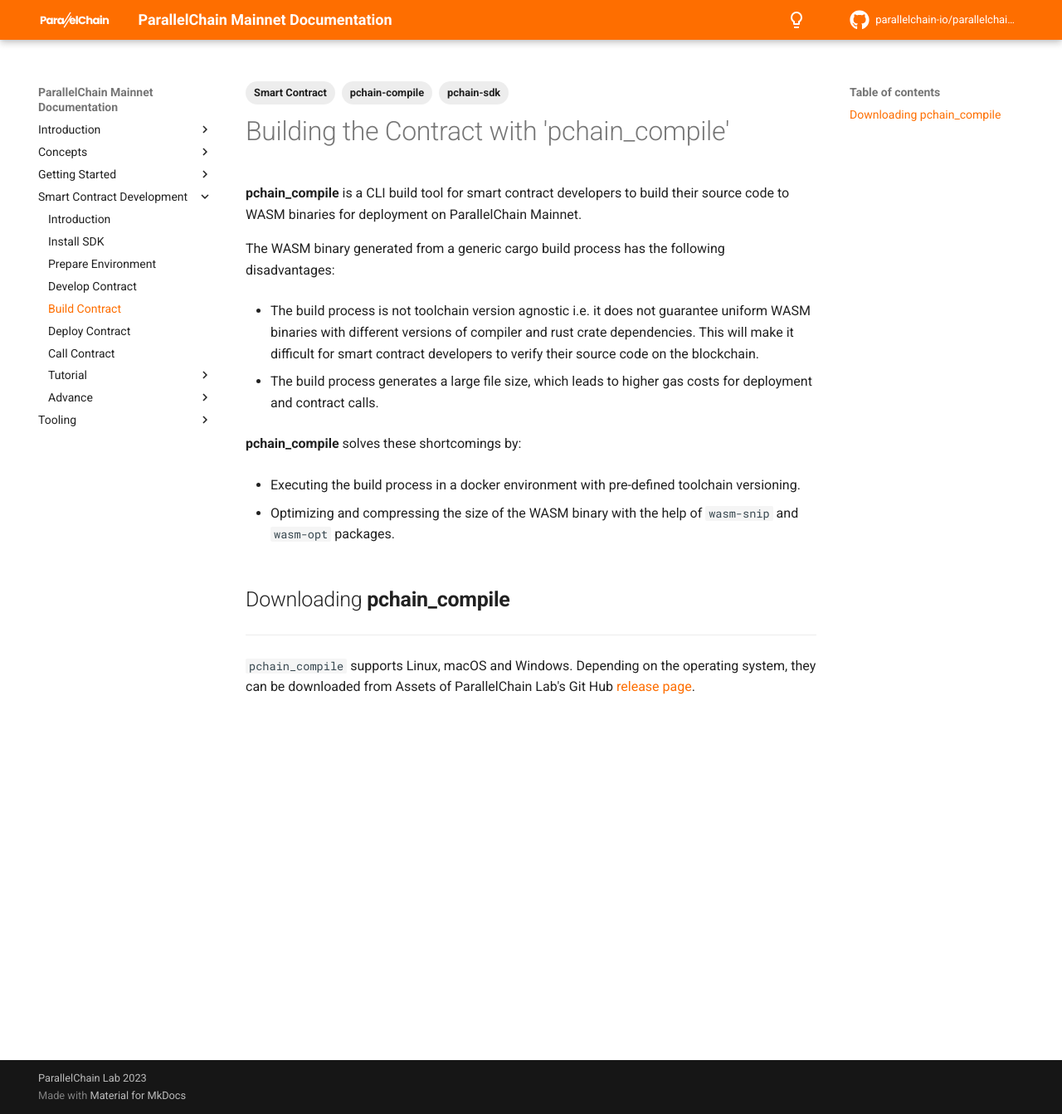
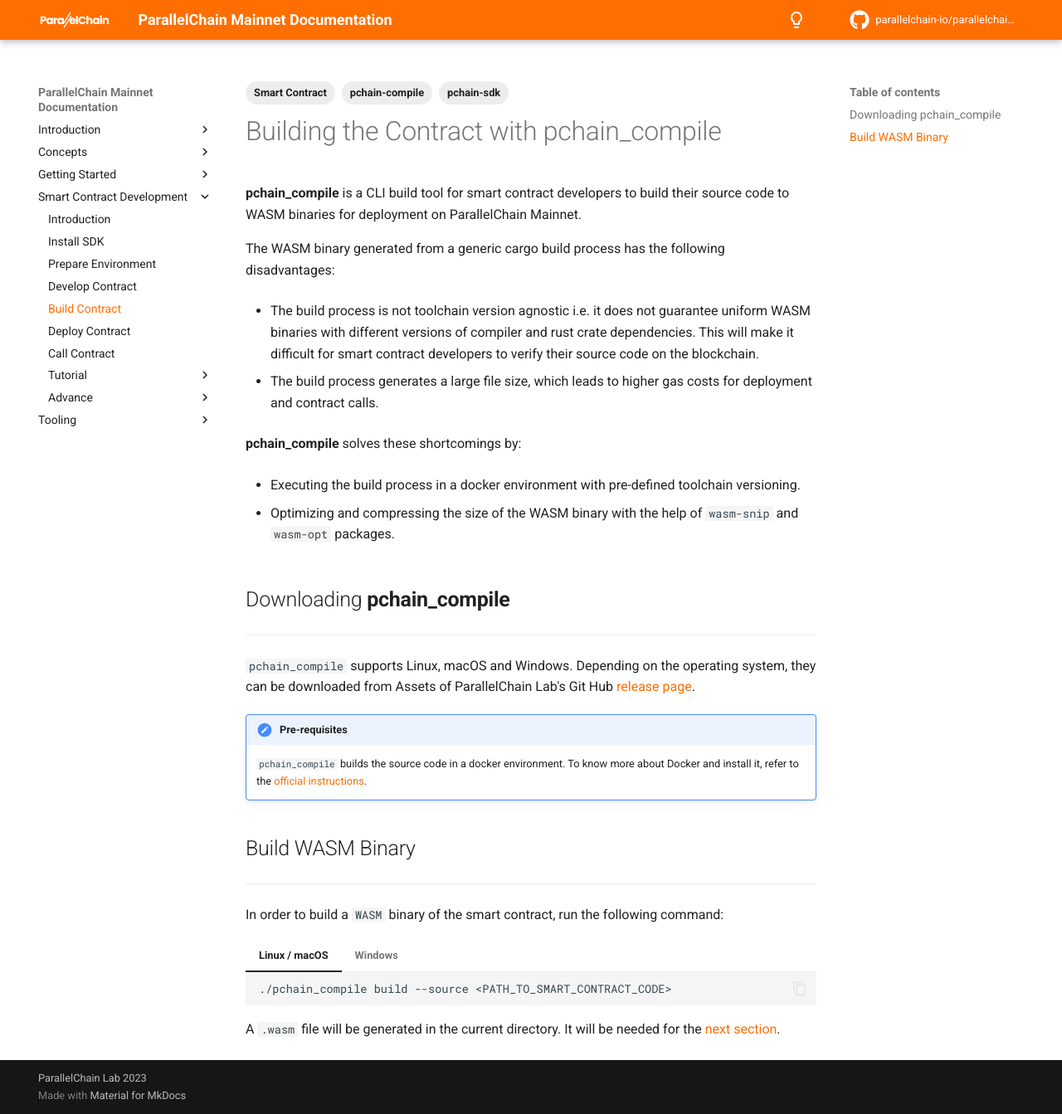
Before and after one commit to parallelchain-io/parallelchain-docs, an MkDocs documentation site: the page built from docs/smart_contract_sdk/build_contract.md, in a window 1280 px wide and 1343 px high. Shown: the whole window at 83% size. Built offline with MkDocs 1.6.1 and Material for MkDocs 9.7.7, drawn with Linux system fonts in a browser that asks for light colours; comment, search, counter and statistics services are not loaded.

Commit message:
Updated instructions for SDK

````diff
--- a/docs/smart_contract_sdk/build_contract.md
+++ b/docs/smart_contract_sdk/build_contract.md
@@ -5,7 +5,7 @@
   - Smart Contract
 ---
 
-# Building the Contract with 'pchain_compile'
+# Building the Contract with pchain_compile
 
 **pchain_compile** is a CLI build tool for smart contract developers to build their source code to WASM binaries for deployment on
 ParallelChain Mainnet.
@@ -28,3 +28,24 @@
 ---
 
 `pchain_compile` supports Linux, macOS and Windows. Depending on the operating system, they can be downloaded from Assets of ParallelChain Lab's Git Hub [release page](https://github.com/parallelchain-io/pchain-compile/releases/tag/v0.4.0).
+
+!!! Pre-Requisites
+    `pchain_compile` builds the source code in a docker environment. To know more about Docker and install it, refer to the [official instructions](https://docs.docker.com/engine/install/).
+
+
+
+## Build WASM Binary
+---
+
+In order to build a `WASM` binary of the smart contract, run the following command:
+
+=== "Linux / macOS"
+    ```bash
+    ./pchain_compile build --source <PATH_TO_SMART_CONTRACT_CODE>
+    ```
+=== "Windows"
+    ```PowerShell
+    ./pchain_compile.exe build --source <PATH_TO_SMART_CONTRACT_CODE>
+    ```
+
+A `.wasm` file will be generated in the current directory. It will be needed for the [next section](./deploy_contract.md).
````
Also changed, not shown: docs/getting_started/create_account.md (+2 -2 lines), docs/smart_contract_sdk/call_contract.md (+2 -2 lines), docs/smart_contract_sdk/deploy_contract.md (+2 -2 lines).
